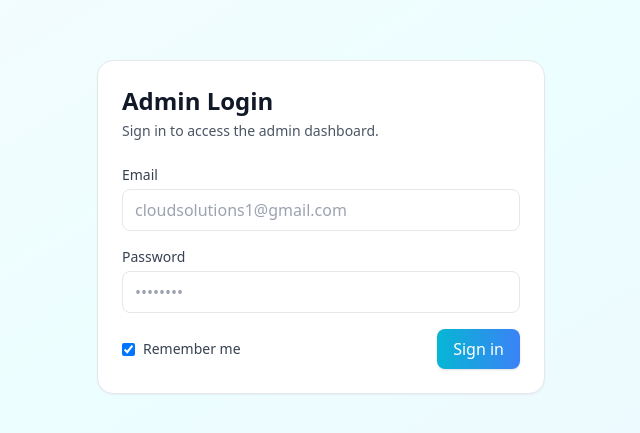
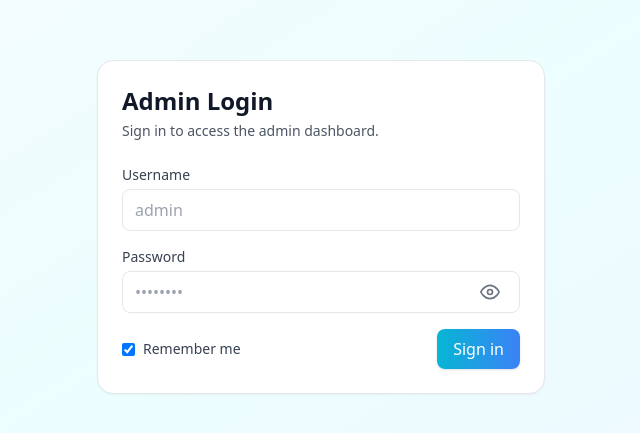
Before and after one commit to muynuddinr/Cloud-solutions, a Next.js app: page /admin/login in a window 1280 px wide. Shown: the part 173-606 px from the top of the page, without its empty margins (319-959 px from the left). Built offline with nearby package versions, Linux system fonts and the light colour scheme.

Commit message:
update 6

```diff
--- a/src/app/admin/login/page.tsx
+++ b/src/app/admin/login/page.tsx
@@ -7,8 +7,9 @@ function AdminLoginInner() {
   const searchParams = useSearchParams();
   const next = searchParams.get('next') || '/admin';
 
-  const [email, setEmail] = useState("");
+  const [username, setUsername] = useState("");
   const [password, setPassword] = useState("");
+  const [showPassword, setShowPassword] = useState(false);
   const [remember, setRemember] = useState(true);
   const [error, setError] = useState<string | null>(null);
   const [isPending, startTransition] = useTransition();
@@ -26,7 +27,7 @@ function AdminLoginInner() {
         const res = await fetch('/api/admin/login', {
           method: 'POST',
           headers: { 'Content-Type': 'application/json' },
-          body: JSON.stringify({ email, password, remember }),
+          body: JSON.stringify({ username, password, remember }),
         });
         if (!res.ok) {
           const data = await res.json().catch(() => ({}));
@@ -49,27 +50,51 @@ function AdminLoginInner() {
 
           <form onSubmit={onSubmit} className="mt-6 space-y-4">
             <div>
-              <label className="block text-sm font-medium text-gray-700">Email</label>
+              <label className="block text-sm font-medium text-gray-700">Username</label>
               <input
-                type="email"
-                value={email}
-                onChange={(e) => setEmail(e.target.value)}
+                type="text"
+                value={username}
+                onChange={(e) => setUsername(e.target.value)}
                 required
                 className="mt-1 w-full rounded-lg border px-3 py-2 focus:outline-none focus:ring-2 focus:ring-cyan-500"
-                placeholder="cloudsolutions1@gmail.com"
+                placeholder="admin"
               />
             </div>
 
             <div>
               <label className="block text-sm font-medium text-gray-700">Password</label>
+              <div className="relative mt-1">
                 <input
-                type="password"
+                  type={showPassword ? 'text' : 'password'}
                   value={password}
                   onChange={(e) => setPassword(e.target.value)}
                   required
-                className="mt-1 w-full rounded-lg border px-3 py-2 focus:outline-none focus:ring-2 focus:ring-cyan-500"
+                  className="w-full rounded-lg border px-3 py-2 pr-10 focus:outline-none focus:ring-2 focus:ring-cyan-500"
                   placeholder="••••••••"
                 />
+                <button
+                  type="button"
+                  onClick={() => setShowPassword((v) => !v)}
+                  aria-label={showPassword ? 'Hide password' : 'Show password'}
+                  className="absolute inset-y-0 right-2 my-auto h-8 w-8 rounded-md text-gray-500 hover:text-gray-700 focus:outline-none"
+                >
+                  {showPassword ? (
+                    // eye-off icon (simple SVG)
+                    <svg xmlns="http://www.w3.org/2000/svg" viewBox="0 0 24 24" fill="none" stroke="currentColor" strokeWidth="2" className="h-5 w-5">
+                      <path d="M3 3l18 18" />
+                      <path d="M10.58 10.58a2 2 0 102.83 2.83" />
+                      <path d="M9.88 5.09A9.53 9.53 0 0112 5c7 0 10 7 10 7a17.41 17.41 0 01-3.07 4.33" />
+                      <path d="M6.61 6.61A17.74 17.74 0 002 12s3 7 10 7a9.67 9.67 0 004.39-1.02" />
+                    </svg>
+                  ) : (
+                    // eye icon
+                    <svg xmlns="http://www.w3.org/2000/svg" viewBox="0 0 24 24" fill="none" stroke="currentColor" strokeWidth="2" className="h-5 w-5">
+                      <path d="M1 12s4-8 11-8 11 8 11 8-4 8-11 8-11-8-11-8z" />
+                      <circle cx="12" cy="12" r="3" />
+                    </svg>
+                  )}
+                </button>
+              </div>
             </div>
 
             <div className="flex items-center justify-between">
--- a/src/app/api/admin/login/route.ts
+++ b/src/app/api/admin/login/route.ts
@@ -3,20 +3,20 @@ import { generateAdminToken } from '@/lib/auth';
 
 export async function POST(request: Request) {
   try {
-    const { email, password, remember } = await request.json();
+    const { username, password, remember } = await request.json();
 
-    const adminEmail = process.env.ADMIN_EMAIL;
+    const adminUsername = process.env.ADMIN_USERNAME;
     const adminPassword = process.env.ADMIN_PASSWORD;
 
-    if (!adminEmail || !adminPassword) {
+    if (!adminUsername || !adminPassword) {
       return NextResponse.json({ error: 'Server is not configured for admin auth' }, { status: 500 });
     }
 
-    if (email !== adminEmail || password !== adminPassword) {
+    if (username !== adminUsername || password !== adminPassword) {
       return NextResponse.json({ error: 'Invalid credentials' }, { status: 401 });
     }
 
-    const token = await generateAdminToken({ sub: 'admin', email, role: 'admin' }, remember ? '7d' : 'session');
+    const token = await generateAdminToken({ sub: 'admin', username, role: 'admin' }, remember ? '7d' : 'session');
 
     const response = NextResponse.json({ success: true });
     response.cookies.set('admin_token', token, {
--- a/src/lib/auth.ts
+++ b/src/lib/auth.ts
@@ -11,7 +11,7 @@ function getEncodedSecret(): Uint8Array {
 
 export type AdminJWTPayload = {
   sub: string;
-  email: string;
+  username: string;
   role: 'admin';
 };
 
@@ -28,7 +28,7 @@ export async function generateAdminToken(payload: AdminJWTPayload, expiresIn: st
 export async function verifyAdminToken(token: string): Promise<AdminJWTPayload | null> {
   try {
     const { payload } = await jwtVerify(token, getEncodedSecret());
-    if (payload.role !== 'admin' || typeof payload.email !== 'string' || typeof payload.sub !== 'string') {
+    if (payload.role !== 'admin' || typeof payload.username !== 'string' || typeof payload.sub !== 'string') {
       return null;
     }
     return payload as AdminJWTPayload;
```
Also changed, not shown: 2 other files (tests, documents, lock files or other folders). Lines whose indentation alone changed are shown as unchanged.
